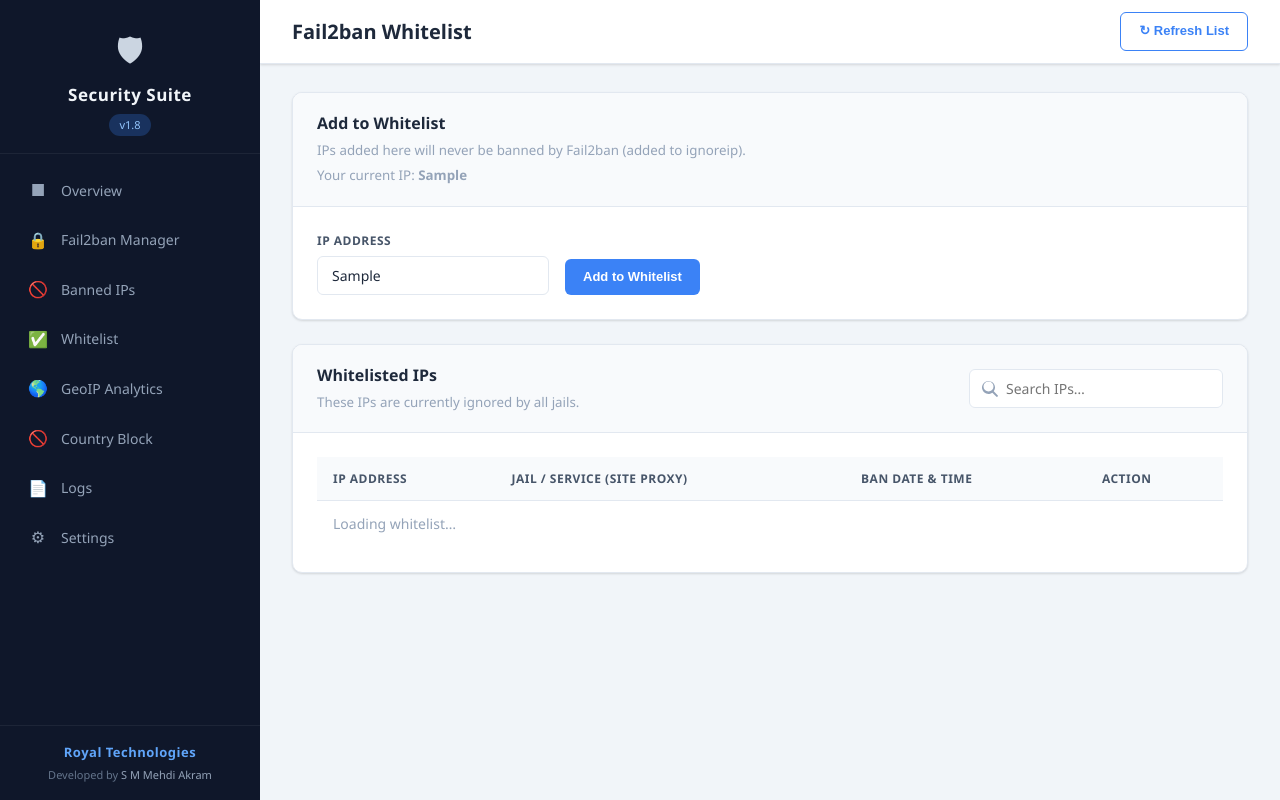
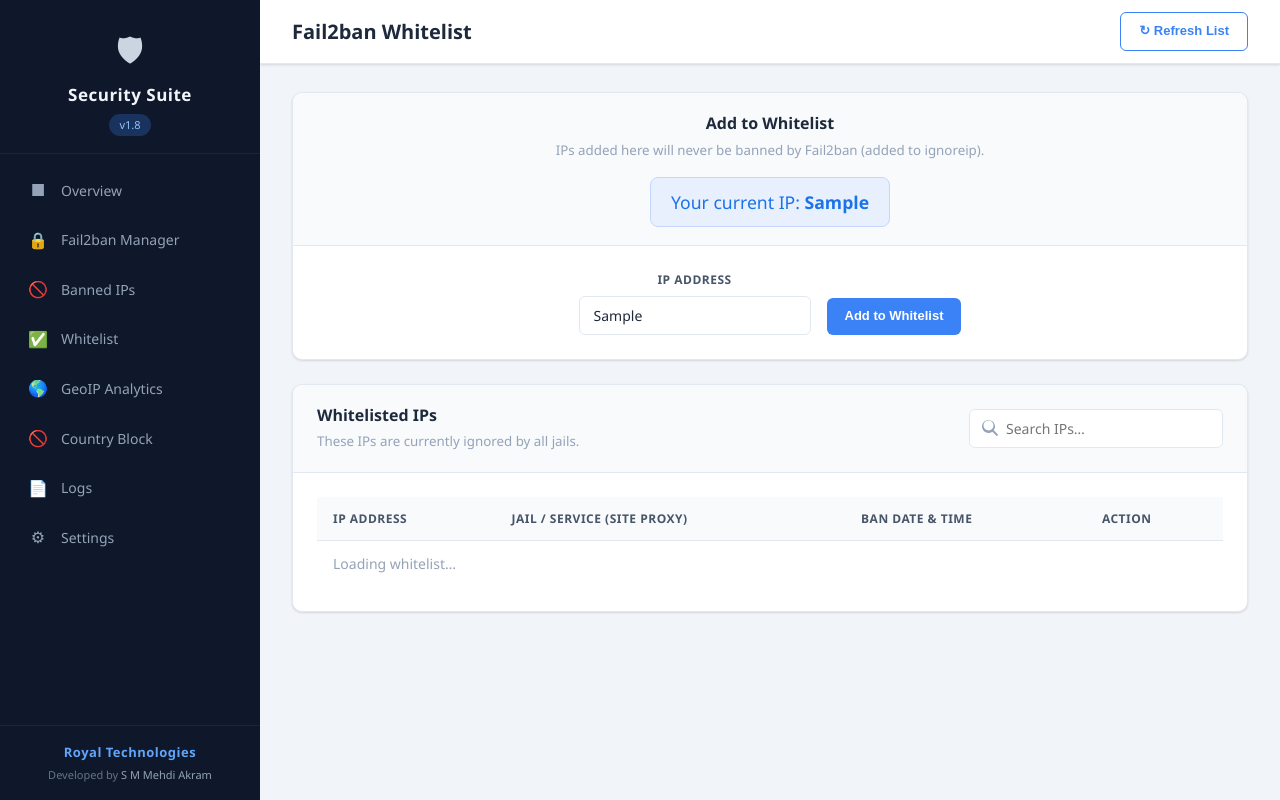
Before and after one commit to mehdiakram/cyberpanel-security-suite, a Python web app: template securitysuite/templates/securitysuite/whitelist.html in a window 1280 px wide. Run offline with Jinja, Linux system fonts and the light colour scheme; the template is opened without the code that fills it: most values are stand-ins (such as "Sample title", 1, 10 or a date in 2020).

Commit message:
Whitelist fixed

```diff
--- a/securitysuite/templates/securitysuite/whitelist.html
+++ b/securitysuite/templates/securitysuite/whitelist.html
@@ -11,15 +11,18 @@
 
 {% block content %}
 <div class="ss-panel">
-    <div class="ss-panel-header">
+    <div class="ss-panel-header" style="flex-direction: column; align-items: center; text-align: center;">
         <div>
             <h3>Add to Whitelist</h3>
             <small class="ss-text-muted">IPs added here will never be banned by Fail2ban (added to ignoreip).</small>
-            <br><small class="ss-text-muted">Your current IP: <strong>{{ client_ip }}</strong></small>
+        </div>
+        <div
+            style="margin-top: 15px; padding: 10px 20px; background-color: #e8f0fe; color: #1a73e8; border-radius: 8px; font-weight: 500; font-size: 1.1em; border: 1px solid #c2d7fa;">
+            Your current IP: <strong>{{ client_ip }}</strong>
         </div>
     </div>
-    <div class="ss-panel-body">
-        <form onsubmit="return SS.handleWhitelistAdd(event)" class="ss-form-inline">
+    <div class="ss-panel-body" style="text-align: center;">
+        <form onsubmit="return SS.handleWhitelistAdd(event)" class="ss-form-inline" style="justify-content: center;">
             <div class="ss-form-group">
                 <label for="whitelist-ip">IP Address</label>
                 <input type="text" id="whitelist-ip" class="ss-input" placeholder="e.g. 192.168.1.100"
```
Also changed, not shown: securitysuite/services/fail2ban_service.py (+14 -4 lines).
